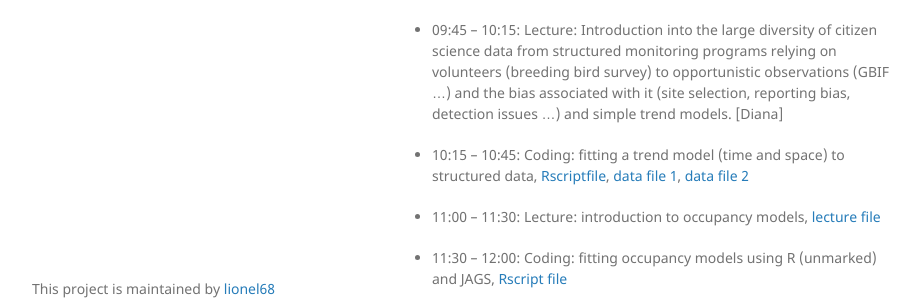
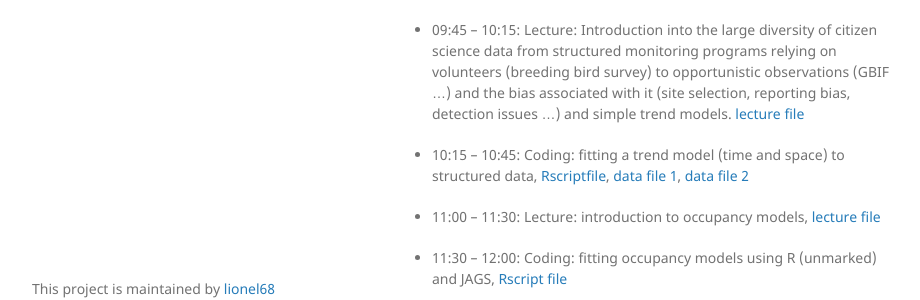
Before and after one commit to lionel68/cs_toolbox, a Jekyll site: the page built from index.md, in a window 1280 px wide and 900 px high. Shown: the part 490-790 px from the top of the window, without its empty margins (178-1098 px from the left). Built offline with Jekyll 4.4.1, drawn with Linux system fonts in a browser that asks for light colours.

Commit message:
Update index.md
add link to CS intro lecture file

```diff
--- a/index.md
+++ b/index.md
@@ -21,7 +21,7 @@ layout: default
 
 * 09:30 – 09:45: Lecture: Welcoming words, schedule for the session, how the workshop will be organized (chat, repository …) [Swantje]
 
-* 09:45 – 10:15: Lecture: Introduction into the large diversity of citizen science data from structured monitoring programs relying on volunteers (breeding bird survey) to opportunistic observations (GBIF …) and the bias associated with it (site selection, reporting bias, detection issues …) and simple trend models. [Diana]
+* 09:45 – 10:15: Lecture: Introduction into the large diversity of citizen science data from structured monitoring programs relying on volunteers (breeding bird survey) to opportunistic observations (GBIF …) and the bias associated with it (site selection, reporting bias, detection issues …) and simple trend models. [lecture file](docs/02_CS_intro.pdf)
 
 * 10:15 – 10:45: Coding: fitting a trend model (time and space) to structured data, [Rscriptfile](docs/C01_trend_structured.R), [data file 1](docs/C01_temporal_data.rds), [data file 2](docs/C01_spatial_data.rds)
 
```
